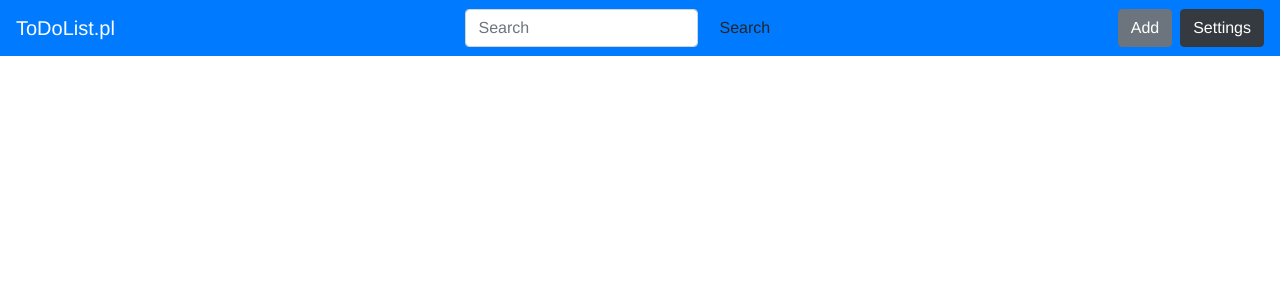
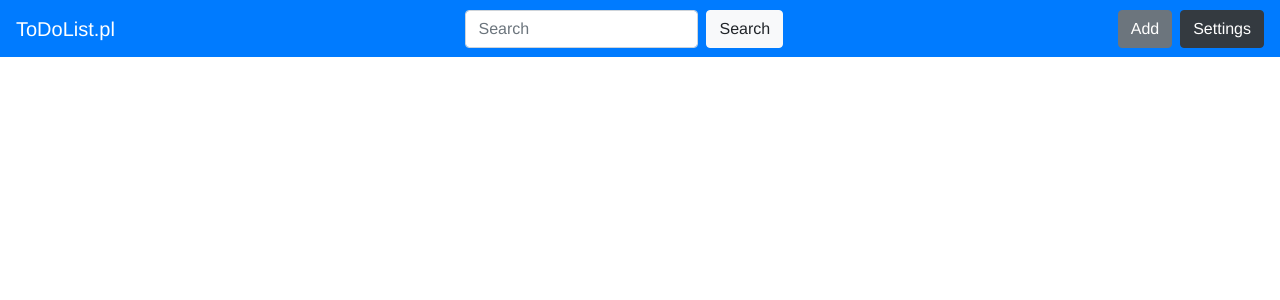
Before and after one commit to dominikLannister/todolistV2, a Vue app: page / in a window 1280 px wide. Shown: the top 300 px of the page. Built offline with nearby package versions, Linux system fonts and the light colour scheme.

Commit message:
create Navabr commponent

```diff
--- a/src/App.vue
+++ b/src/App.vue
@@ -13,8 +13,9 @@
   -webkit-font-smoothing: antialiased;
   -moz-osx-font-smoothing: grayscale;
   text-align: center;
-  color: #2c3e50;
+  color: white;
   font-size: 17px;
+  background-color: #191d21;
 }
 
 </style>
--- a/src/components/HelloWorld.vue
+++ b/src/components/Navbar.vue
@@ -7,9 +7,9 @@
     <div class="collapse navbar-collapse" id="mainmenu">
       <form class="form-inline my-2 my-lg-0 mr-auto ml-auto">
        <input class="form-control mr-sm-2" type="search" placeholder="Search" aria-label="Search">
-       <button class="btn  my-2 my-sm-0" type="submit">Search</button>
+       <button class="btn btn-light  my-2 my-sm-0" type="submit">Search</button>
      </form>
-     <button type="button" class="btn btn-secondary mr-2"  v-on:click="showModal">Add</button>
+     <button type="button" class="btn btn-secondary mr-2"  >Add</button>
      <button type="button" class="btn btn-dark">Settings</button>
    </div>
   </nav>
@@ -17,7 +17,7 @@
 
 <script>
 export default {
-  name: 'HelloWorld',
+  name: 'Navbar',
   props: {
     msg: String
   }
@@ -27,4 +27,10 @@ export default {
 <!-- Add "scoped" attribute to limit CSS to this component only -->
 <style scoped lang="scss">
 
+ nav
+ {
+  height: 57px;
+ }
+
+
 </style>
--- a/src/views/Home.vue
+++ b/src/views/Home.vue
@@ -1,17 +1,23 @@
 <template>
   <div class="home">
-    <HelloWorld msg="Welcome to Your Vue.js App"/>
+    <Navbar msg="Welcome to Your Vue.js App"/>
   </div>
 </template>
 
 <script>
 // @ is an alias to /src
-import HelloWorld from '@/components/HelloWorld.vue'
+import Navbar from '@/components/Navbar.vue'
 
 export default {
   name: 'home',
   components: {
-    HelloWorld
+    Navbar
   }
 }
 </script>
+<style lang="scss">
+body
+{
+  background-color: #191d21;
+}
+</style>
```
